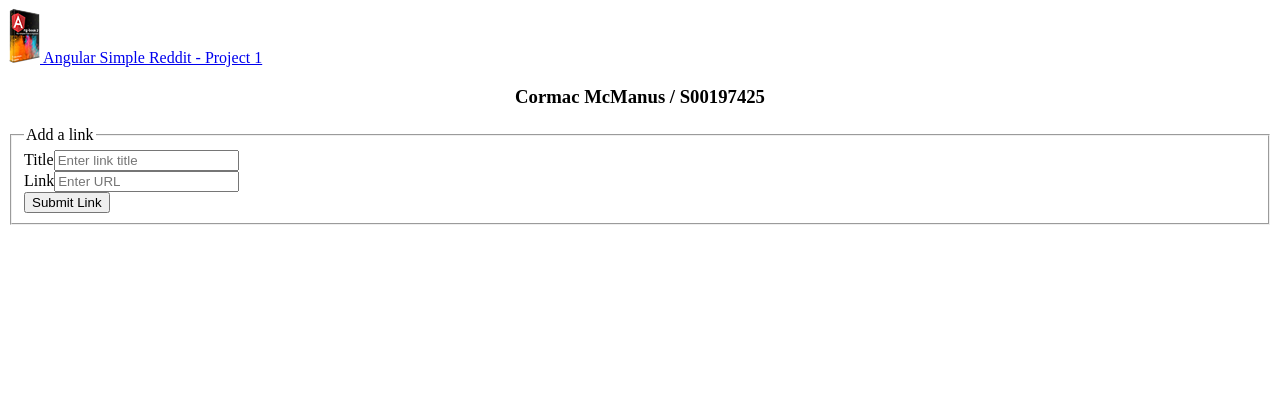
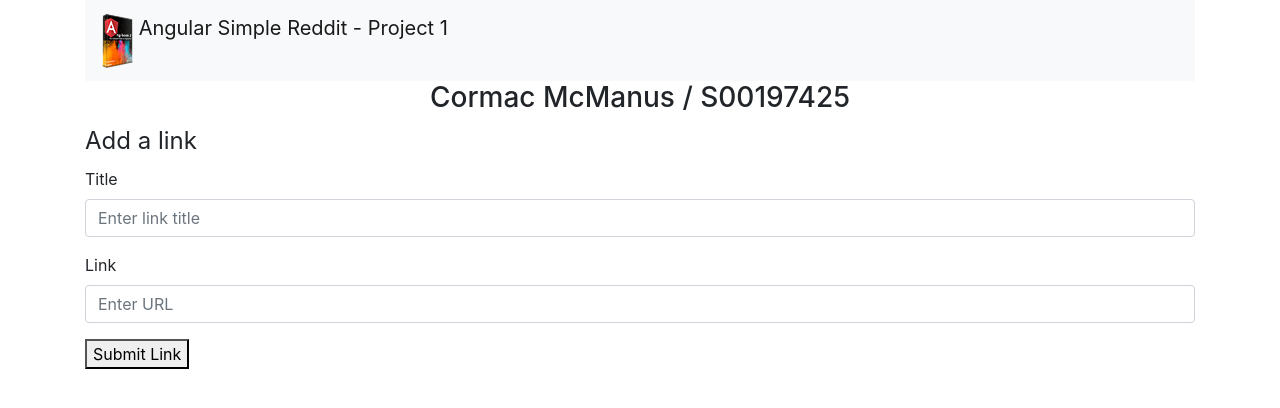
Before and after one commit to CormacMcManus00/my-reddit-app, an Angular app: page / in a window 1280 px wide. Shown: the top 408 px of the page. Built offline with nearby package versions, Linux system fonts and the light colour scheme.

Commit message:
added in addArticle() functionality

```diff
--- a/angular.json
+++ b/angular.json
@@ -27,6 +27,7 @@
               "src/assets"
             ],
             "styles": [
+              "node_modules/bootstrap/dist/css/bootstrap.min.css",
               "src/styles.css"
             ],
             "scripts": []
--- a/package.json
+++ b/package.json
@@ -19,6 +19,7 @@
     "@angular/platform-browser": "~11.1.0",
     "@angular/platform-browser-dynamic": "~11.1.0",
     "@angular/router": "~11.1.0",
+    "bootstrap": "^4.6.0",
     "rxjs": "~6.6.0",
     "tslib": "^2.0.0",
     "zone.js": "~0.11.3"
--- a/src/app/app.component.html
+++ b/src/app/app.component.html
@@ -6,14 +6,14 @@
     <legend>Add a link</legend>
     <div class="form-group">
       <label for="title">Title</label>
-      <input name="title" class="form-control" placeholder="Enter link title">
+      <input name="title" class="form-control" placeholder="Enter link title" #newtitle>
     </div>
 
     <div class="form-group">
       <label for="link">Link</label>
-      <input name="link" class="form-control" placeholder="Enter URL">
+      <input name="link" class="form-control" placeholder="Enter URL" #newlink>
     </div>
     <!-- Did not implement (click)="addArticle" yet as this causes the  page to error out.-->
-    <button>Submit Link</button>
+    <button (click)="addArticle(newtitle, newlink)">Submit Link</button>
   </fieldset>
 </form>
--- a/src/app/app.component.ts
+++ b/src/app/app.component.ts
@@ -6,5 +6,8 @@ import { Component } from '@angular/core';
   styleUrls: ['./app.component.css']
 })
 export class AppComponent {
-  title = 'my-reddt-app';
+  addArticle(title:HTMLInputElement, link:HTMLInputElement): Boolean {
+    console.log(`Adding Article Title: ${title.value} & Adding Article Link: ${link.value}`);
+    return false;
+  }
 }
```
Also changed, not shown: 1 other file (tests, documents, lock files or other folders).
